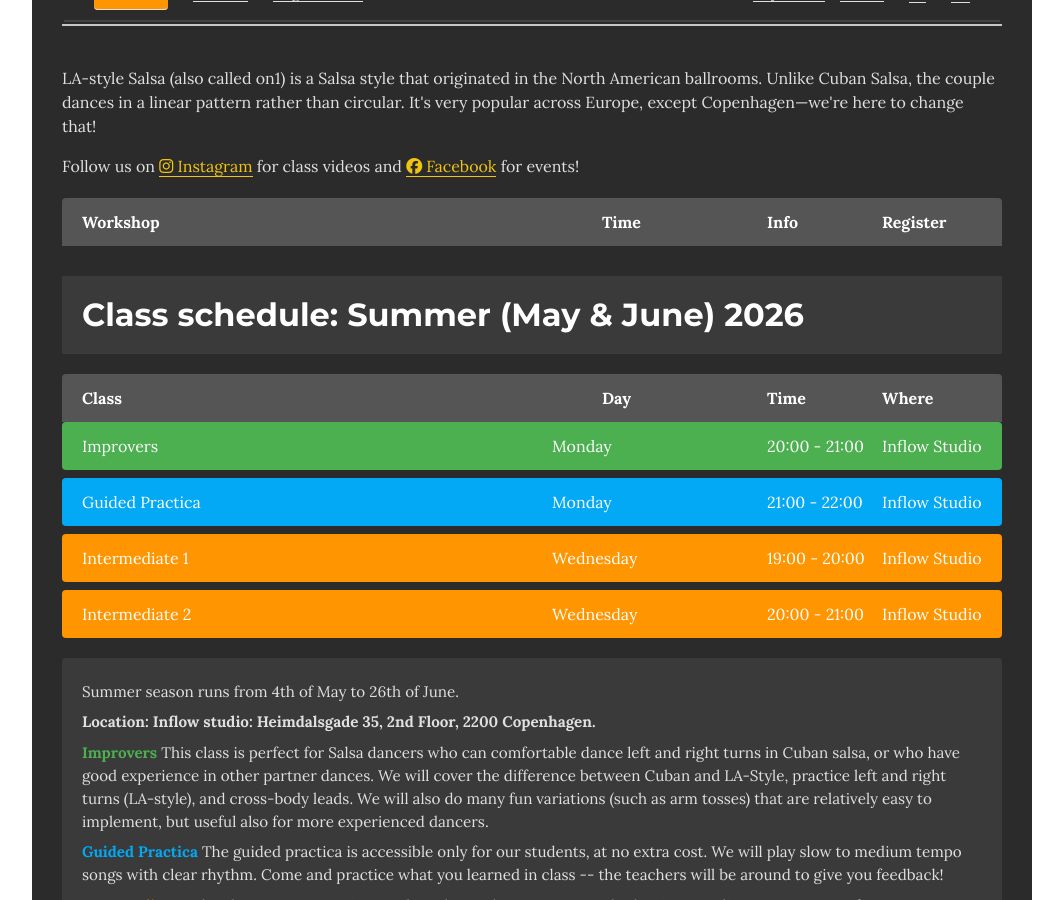
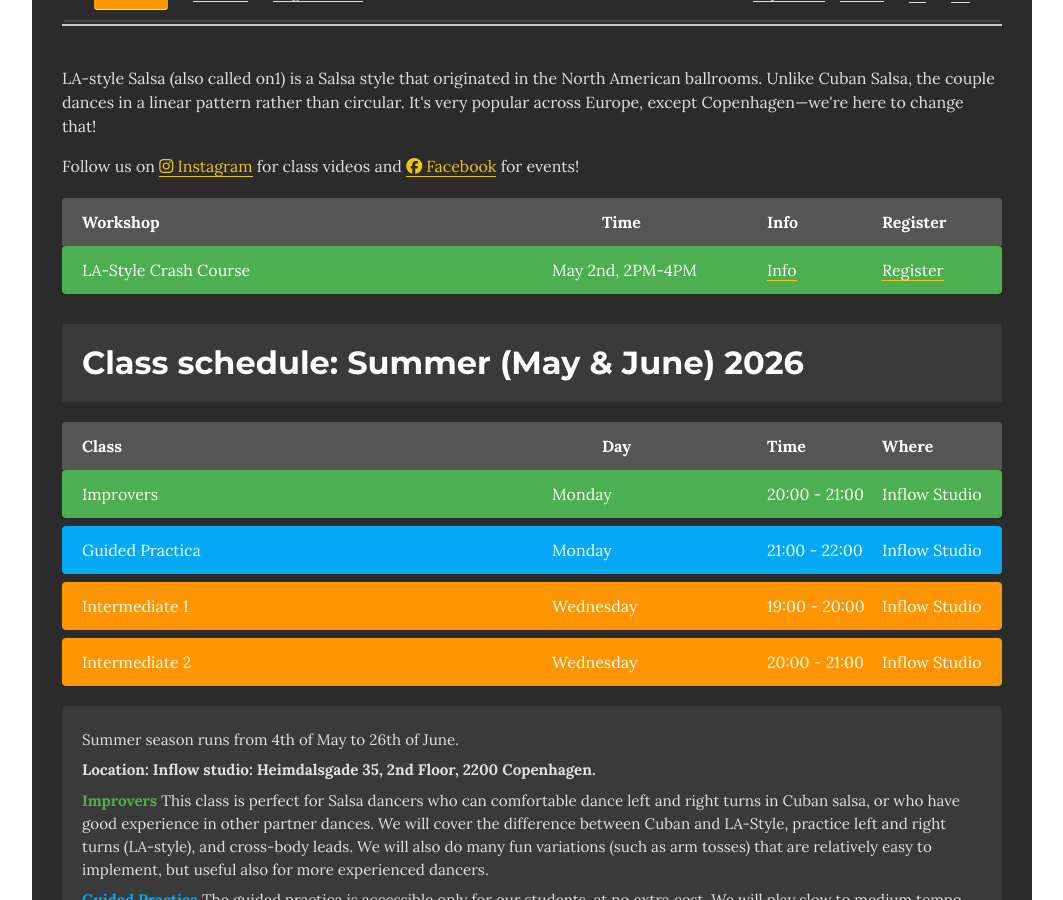
Before and after one commit to sdarougheh/salsalastyle, a Jekyll site: the page built from index.html, in a window 1280 px wide and 900 px high, scrolled down 410 px. Shown: the whole window, without its empty margins (108-1171 px from the left). Built offline with Jekyll 4.4.1, drawn with Linux system fonts in a browser that asks for light colours; comment, search, counter and statistics services are not loaded.

Commit message:
Add LA-Style Crash Course workshop (May 2nd)
Co-Authored-By: Claude Opus 4.6 <noreply@anthropic.com>

```diff
--- a/_data/workshops.yml
+++ b/_data/workshops.yml
@@ -1,5 +1,11 @@
 
 
+
+- title: "LA-Style Crash Course"
+  date: "May 2nd, 2PM-4PM"
+  level: "improver"
+  url: "https://fb.me/e/4oKutt0CF"
+  note: ""
 
 #- title: "Basics of Chacha"
 #  date: "February 22nd, 12-12:50PM"
```
